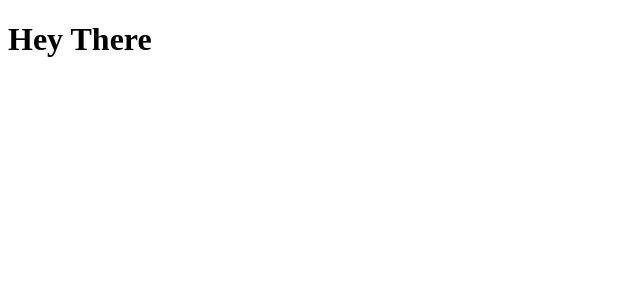
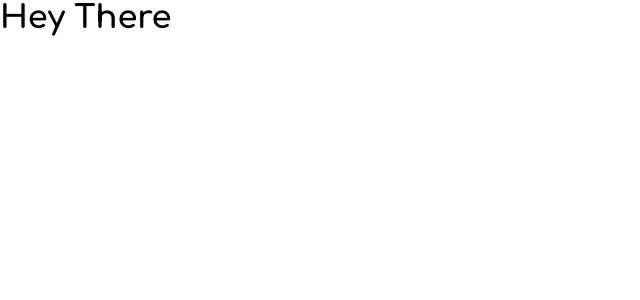
Before and after one commit to rishabhgist/contact-gallery-v2, an Angular app: page / in a window 1280 px wide. Shown: the top 300 px of the page, without its empty margins (0-640 px from the left). Built offline with nearby package versions, Linux system fonts and the light colour scheme.

Commit message:
added fonts to global css

```diff
--- a/src/index.html
+++ b/src/index.html
@@ -2,7 +2,7 @@
 <html lang="en">
 <head>
   <meta charset="utf-8">
-  <title>ContactGalleryV2</title>
+  <title>Contact Gallery V2</title>
   <base href="/">
   <meta name="viewport" content="width=device-width, initial-scale=1">
   <link rel="icon" type="image/x-icon" href="favicon.ico">
--- a/src/styles.scss
+++ b/src/styles.scss
@@ -1 +1,14 @@
 /* You can add global styles to this file, and also import other style files */
+
+// Default Fonts
+@import url('https://fonts.googleapis.com/css2?family=Comfortaa:wght@300;400;500;600;700&family=Pacifico&display=swap');
+
+*{
+    box-sizing: border-box;
+    margin: 0;
+    padding: 0;
+}
+
+body{
+    font-family:'Comfortaa', sans-serif;
+}
```
